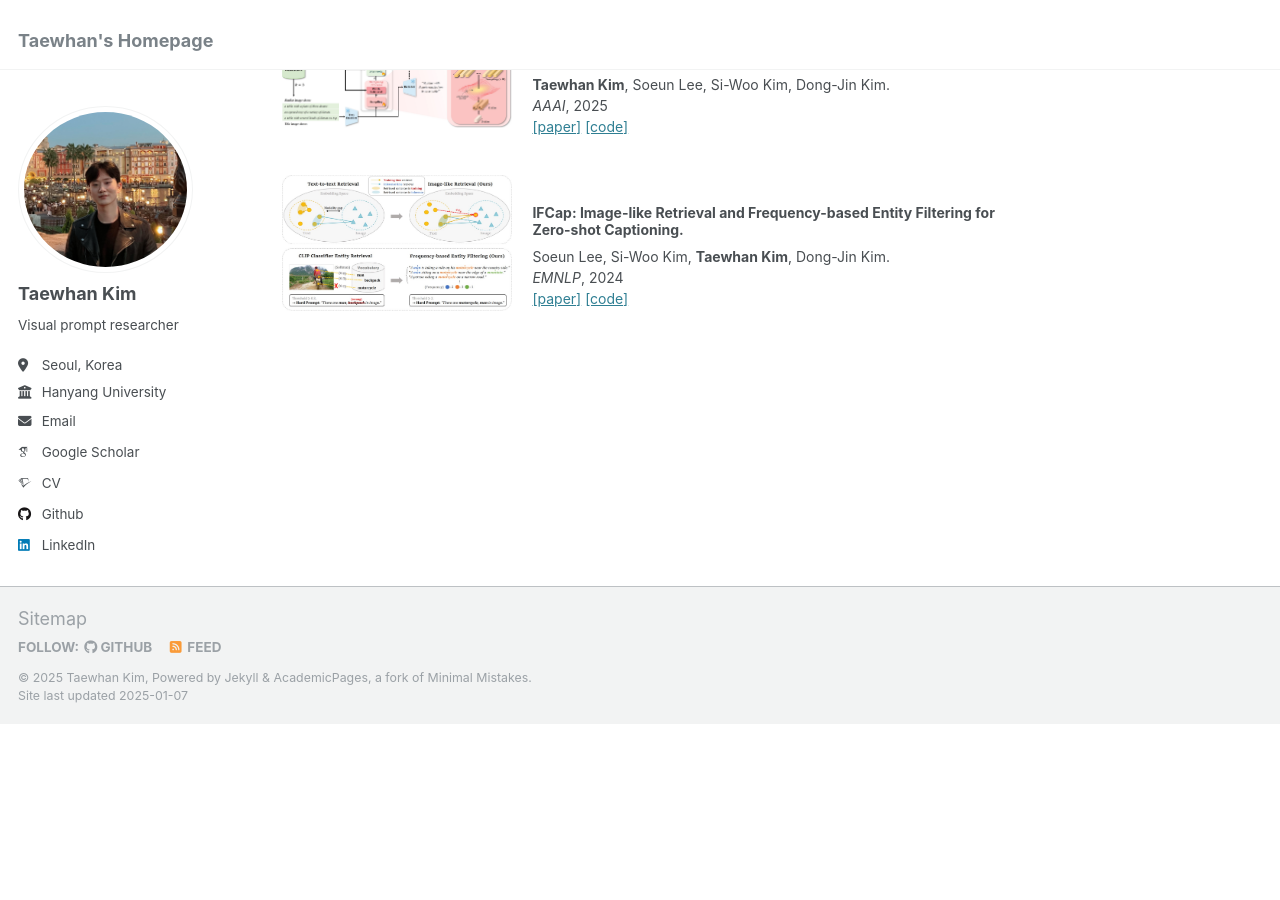
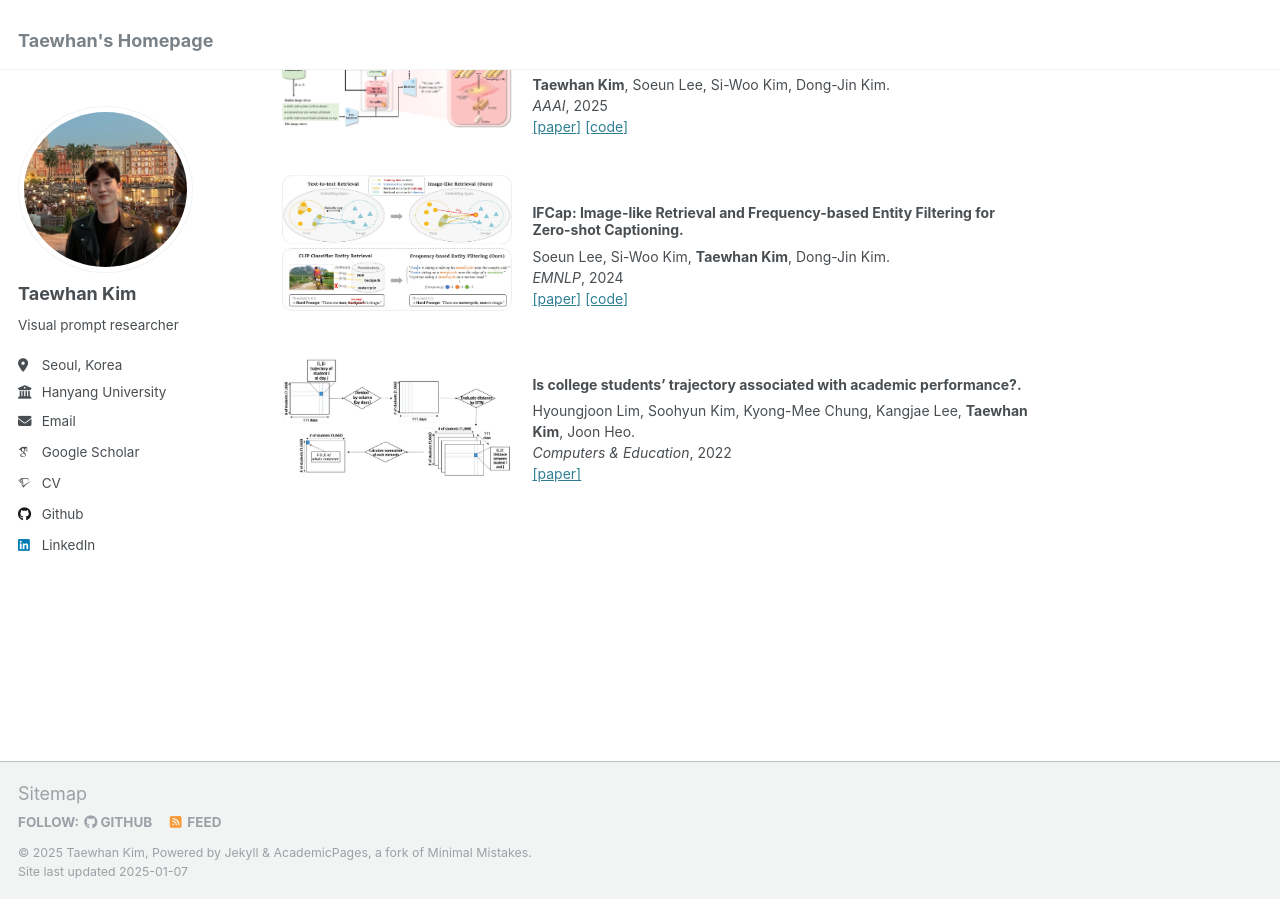
Before and after one commit to taewhankim/taewhankim.github.io, a Jekyll site: the page built from _pages/about.md, in a window 1280 px wide and 900 px high, scrolled down 593 px. Built offline with Jekyll 4.4.1, drawn with Linux system fonts in a browser that asks for light colours; some web fonts are replaced; before the commit the page ends 1317 px from its top, so only the background shows below that.

Commit message:
Update about.md

```diff
--- a/_pages/about.md
+++ b/_pages/about.md
@@ -116,4 +116,19 @@ table, td, th, tr {
   </div>
 </td>
 </tr>
+<tr>
+<td style="padding:0px;width:30%;vertical-align:middle">
+  <img src="../images/iscollege_teaser.JPG" height="100%" width="100%" style="border-style: none">
+</td>
+<td style="padding:20px;width:70%;vertical-align:middle">
+  <h3>Is college students’ trajectory associated with academic performance?.</h3>
+  Hyoungjoon Lim, Soohyun Kim, Kyong-Mee Chung, Kangjae Lee, <b>Taewhan Kim</b>, Joon Heo.
+  <br>
+  <em>Computers & Education</em>, 2022
+  <br>
+  <div>
+    <a href="https://www.sciencedirect.com/science/article/abs/pii/S0360131521002748">[paper]</a>
+  </div>
+</td>
+</tr>
 </table>
```
